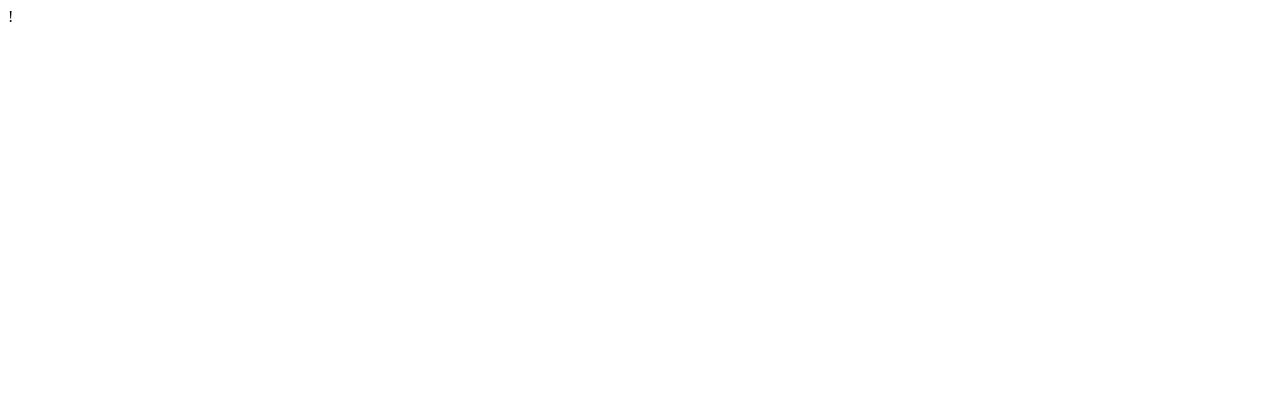
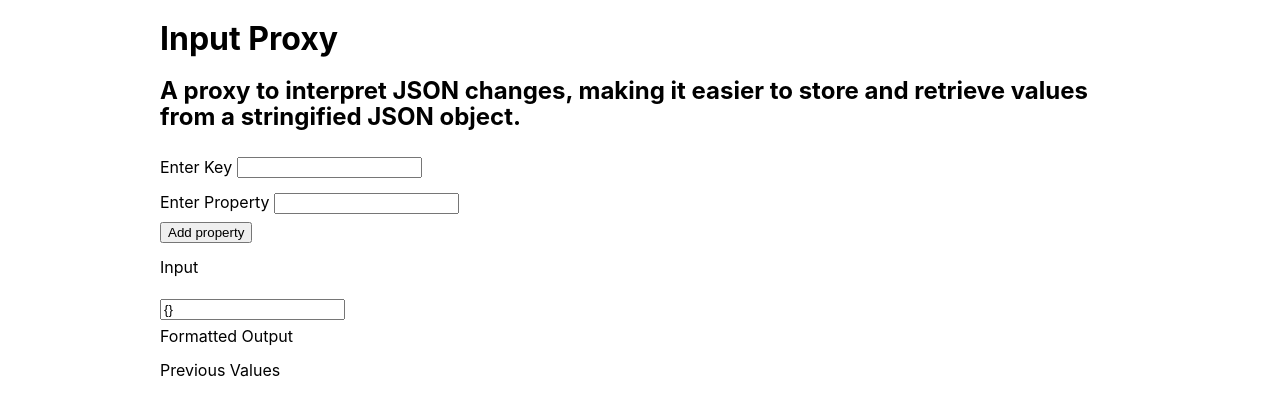
Before and after one commit to frankie-tech/InputProxy, a website: page index.html in a window 1280 px wide. Drawn offline with Linux system fonts and the light colour scheme.

Commit message:
docs: :art: Adds index html page to test code

```diff
--- a/index.html
+++ b/index.html
@@ -1 +1,98 @@
-!
+<!DOCTYPE html>
+<html lang="en">
+	<head>
+		<meta charset="UTF-8" />
+		<meta http-equiv="X-UA-Compatible" content="IE=edge" />
+		<meta name="viewport" content="width=device-width, initial-scale=1.0" />
+		<title>Input Proxy</title>
+		<style>
+			*,
+			*::before,
+			*::after {
+				box-sizing: border-box;
+			}
+			html,
+			body {
+				font-size: 16px;
+				font-family: -apple-system, BlinkMacSystemFont, 'Segoe UI',
+					Roboto, Oxygen, Ubuntu, Cantarell, 'Open Sans',
+					'Helvetica Neue', sans-serif;
+				line-height: 1.1;
+			}
+			main,
+			header {
+				margin: 0 auto;
+				width: clamp(414px, 75vw, 992px);
+			}
+
+			* + * {
+				margin-top: 0.5em;
+			}
+			pre > code {
+				tab-size: 4;
+			}
+		</style>
+	</head>
+	<body>
+		<header>
+			<h1>Input Proxy</h1>
+			<h2>
+				A proxy to interpret JSON changes, making it easier to store and
+				retrieve values from a stringified JSON object.
+			</h2>
+		</header>
+		<main>
+			<div class="input-container">
+				<div class="input-col">
+					<label for="key" id="inputLabel">Enter Key</label>
+					<input type="text" id="key" />
+				</div>
+				<div class="input-col">
+					<label for="prop">Enter Property</label>
+					<input type="text" id="prop" />
+				</div>
+				<div class="input-col">
+					<button id="button">Add property</button>
+				</div>
+			</div>
+			<div class="input-container">
+				<p>Input</p>
+				<input type="text" readonly value="{}" id="input-proxy" />
+				<p>Formatted Output</p>
+				<pre><code><output id="output"></output></code></pre>
+				<p>Previous Values</p>
+				<pre><code><output id="prev"></output></code></pre>
+			</div>
+		</main>
+		<script type="module">
+			import inputProxy from './dist/input-proxy.js';
+
+			const input = document.getElementById('input-proxy'),
+				key = document.getElementById('key'),
+				prop = document.getElementById('prop'),
+				button = document.getElementById('button'),
+				output = document.getElementById('output'),
+				prev = document.getElementById('prev');
+
+			const wrapperInput = inputProxy(input);
+
+			button.addEventListener('click', () => {
+				if (key.value === '' || prop.value === '') return;
+
+				wrapperInput[key.value] = prop.value;
+
+				output.textContent = JSON.stringify(
+					JSON.parse(wrapperInput.__value),
+					null,
+					4,
+				);
+
+				prev.textContent = JSON.stringify(
+					wrapperInput.__input_proxy_prev,
+					null,
+					4,
+				);
+			});
+		</script>
+	</body>
+</html>
```
